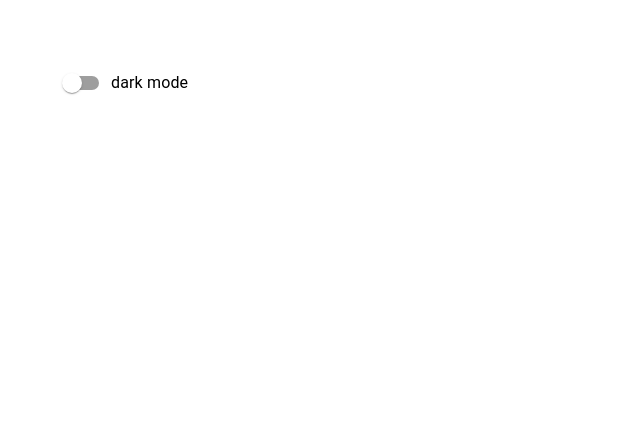
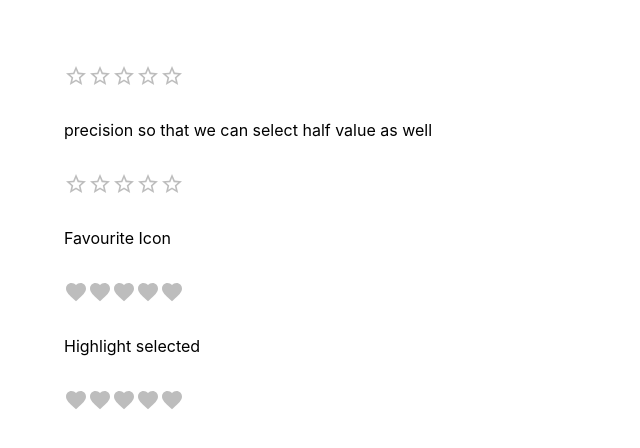
Before and after one commit to shubham-mhatre/react-typescript-material-ui, a React (Create React App) app: page / in a window 1280 px wide. Shown: the top 448 px of the page, without its empty margins (0-640 px from the left). Built offline with nearby package versions, Linux system fonts and the light colour scheme.

Commit message:
material ui ratings

```diff
--- a/src/App.tsx
+++ b/src/App.tsx
@@ -7,6 +7,7 @@ import MuiSelect from './Components/MuiSelect';
 import MuiRadioButton from './Components/MuiRadioButton';
 import MuiCheckBox from './Components/MuiCheckBox';
 import MuiSwitch from './Components/MuiSwitch';
+import MuiRating from './Components/MuiRating';
 
 function App() {
   return (
@@ -17,7 +18,8 @@ function App() {
       {/* <MuiSelect/> */}
       {/* <MuiRadioButton/> */}
       {/* <MuiCheckBox/> */}
-      <MuiSwitch />
+      {/* <MuiSwitch /> */}
+      <MuiRating />
     </div>
   );
 }
--- /dev/null
+++ b/src/Components/MuiRating.tsx
@@ -0,0 +1,50 @@
+import { Stack, Rating } from '@mui/material'
+import React, { useState } from 'react'
+import FavoriteIcon from '@mui/icons-material/Favorite'
+import FavoriteBorderIcon from '@mui/icons-material/Favorite'
+
+
+
+const MuiRating = () => {
+    const [value, setValue] = useState<number | null>(null);
+    const [valueprec, setValuePrec] = useState<number | null>(null);
+    console.log({ value });
+    console.log({ valueprec });
+
+    const handleChange = (event: React.ChangeEvent<{}>, newValue: number | null) => {
+        setValue(newValue);
+    }
+
+    const handleChangePrec = (event: React.ChangeEvent<{}>, newValue: number | null) => {
+        setValuePrec(newValue);
+    }
+    return (
+        <Stack spacing={4}>
+            <Stack spacing={2}>
+                <Rating value={value} onChange={handleChange} />
+            </Stack>
+
+            <p>precision so that we can select half value as well</p>
+            <Stack spacing={2}>
+                <Rating value={valueprec} onChange={handleChangePrec} precision={0.5}/>
+            </Stack>
+            <p>Favourite Icon</p>
+            <Stack spacing={2}>
+                <Rating value={valueprec} onChange={handleChangePrec}
+                icon={<FavoriteIcon fontSize='inherit' color='error'/>}
+                emptyIcon={<FavoriteBorderIcon fontSize='inherit'/>}/>
+            </Stack>
+
+            <p>Highlight selected</p>
+            <Stack spacing={2}>
+                <Rating value={valueprec} onChange={handleChangePrec}
+                icon={<FavoriteIcon fontSize='inherit' color='error'/>}
+                emptyIcon={<FavoriteBorderIcon fontSize='inherit'/>}
+                highlightSelectedOnly/>
+            </Stack>
+        </Stack>
+
+    )
+}
+
+export default MuiRating
```
